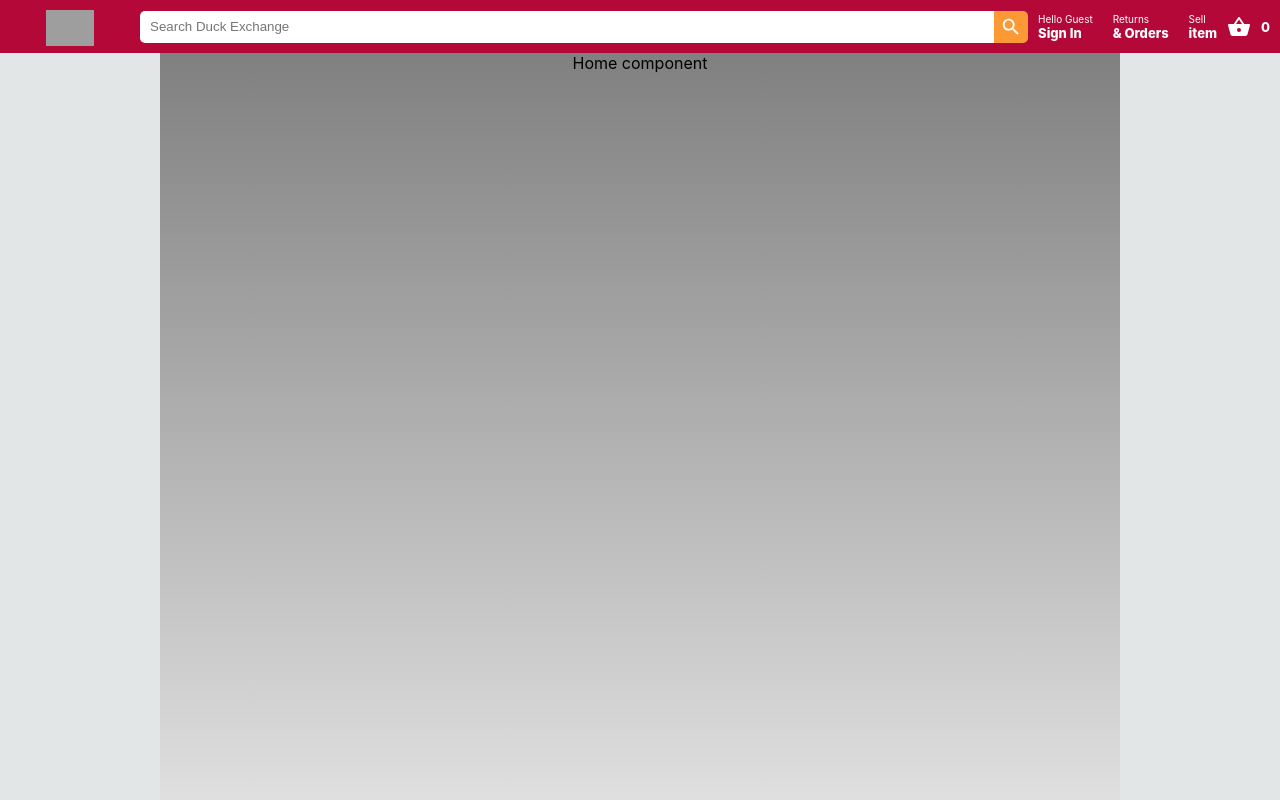
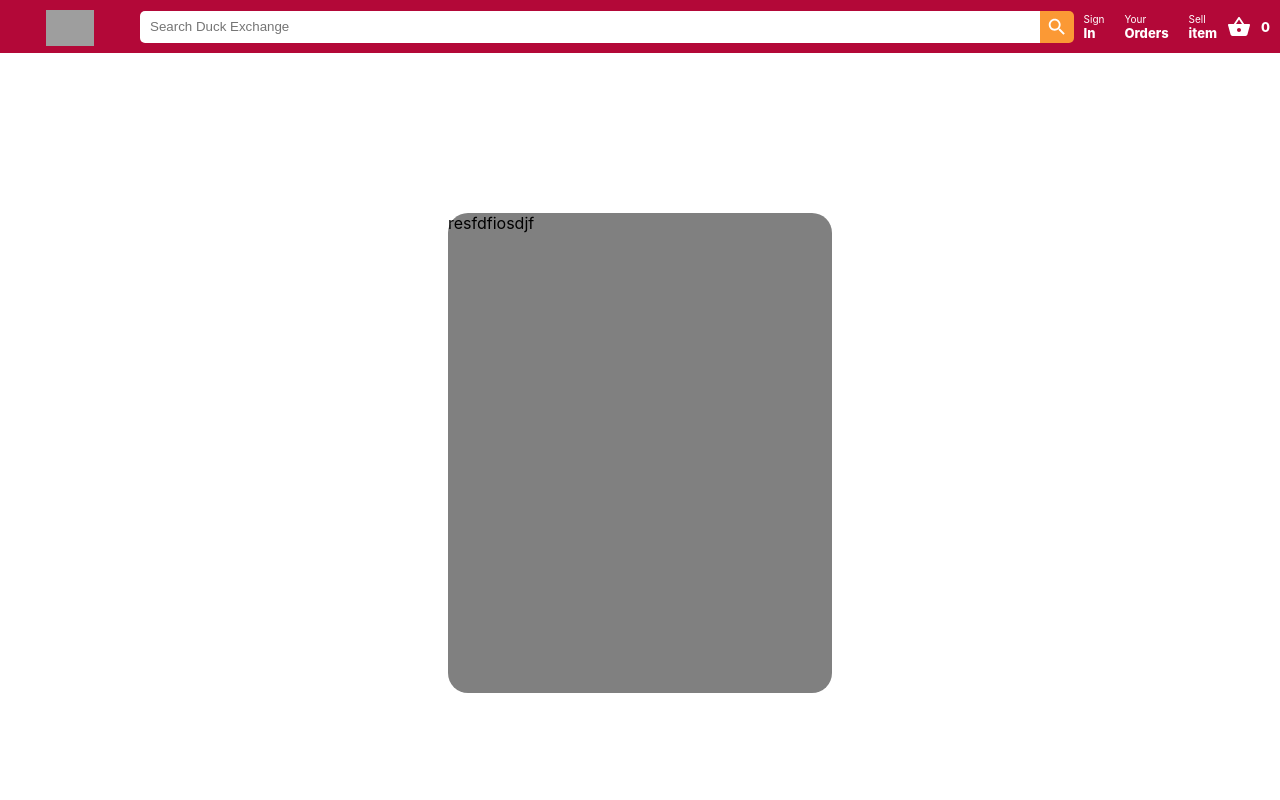
Before and after one commit to juan0campo8/studentExchange, a React (Create React App) app: page /SellItem in a window 1280 px wide. Shown: the top 800 px of the page. Built offline with nearby package versions, Linux system fonts and the light colour scheme; grey boxes are pictures that could not be loaded.

Commit message:
Added routing

```diff
--- a/package.json
+++ b/package.json
@@ -15,7 +15,7 @@
     "react": "^18.2.0",
     "react-bootstrap": "^2.7.2",
     "react-dom": "^18.2.0",
-    "react-router-dom": "^6.9.0",
+    "react-router-dom": "^6.10.0",
     "react-scripts": "5.0.1",
     "web-vitals": "^2.1.4"
   },
--- a/src/App.js
+++ b/src/App.js
@@ -2,14 +2,20 @@ import React from "react";
 import './App.css';
 import Header from "./Header";
 import Home from "./Home";
+import SellItem from "./SellItem";
+import { Route, BrowserRouter as Router, Routes} from "react-router-dom";
 
 function App() {
   return (
-    <div className="App">
-      <Header />
-      <Home />
+    <Router>
+      <Header/>
+      <Routes>
+        <Route path='/Header' element = {<Header/>} />
+        <Route path='/' element = {<Home/>} />
+        <Route path='/SellItem' element = {<SellItem/>} />
 
-    </div>
+      </Routes>
+    </Router>
   );
 }
 
--- a/src/Header.js
+++ b/src/Header.js
@@ -2,10 +2,13 @@ import React from 'react'
 import "./Header.css";
 import SearchIcon from '@mui/icons-material/Search';
 import ShoppingBasketIcon from '@mui/icons-material/ShoppingBasket';
+import { useNavigate } from 'react-router-dom';
 
 
 function Header() {
     return (
+
+
 
       <div className='header'>
 
@@ -25,19 +28,19 @@ function Header() {
             <div className='header_option'>
               <span
               className='header_optionLineOne'>
-                Hello Guest</span>
+                Sign</span>
               <span
               className='header_optionLineTwo'>
-                Sign In</span>
+                In</span>
             </div>
 
             <div className='header_option'>
               <span
               className='header_optionLineOne'>
-                Returns</span>
+                Your</span>
               <span
               className='header_optionLineTwo'>
-                & Orders</span>
+                Orders</span>
             </div>
 
             <div className='header_option'>
--- /dev/null
+++ b/src/SellItem.css
@@ -0,0 +1,17 @@
+.container {
+    display: flex;
+    justify-content: center; /* centers horizontally */
+    align-items: center; /* centers vertically */
+    height: 100vh; /* set height of container to fill viewport */
+  }
+
+  .content {
+    height: 60vh;
+    min-height: 50vh;
+    min-width: 20vw;
+    width: 30vw;
+    border-radius: 20px;
+    background: black;
+    background-color: gray;
+
+  }
--- /dev/null
+++ b/src/SellItem.js
@@ -0,0 +1,12 @@
+import React from "react";
+import "./SellItem.css"
+
+function SellItem() {
+    return <div className="container">
+        <div className="content">
+            resfdfiosdjf
+        </div>
+    </div>
+}
+
+export default SellItem;
```
Also changed, not shown: 1 other file (tests, documents, lock files or other folders).
